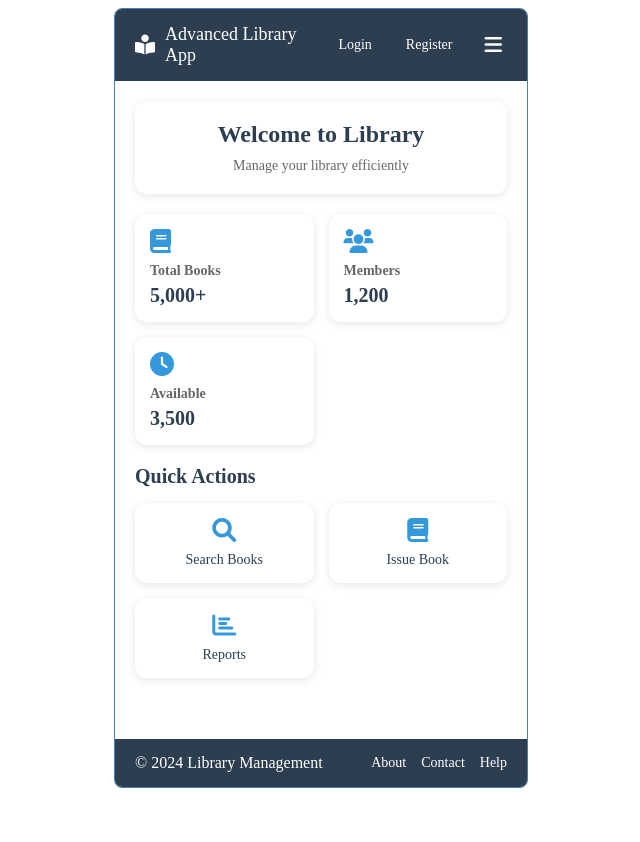
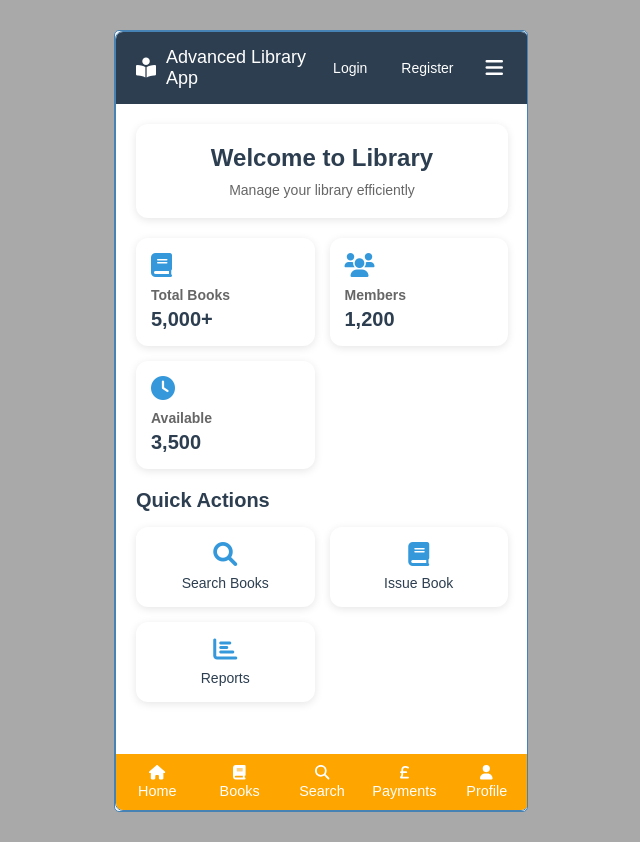
Before and after one commit to ashnanoushad2000/AML_SSE_Ashna, an Angular app: page /home in a window 1280 px wide. Shown: the whole page, without its empty margins (319-959 px from the left). Before the commit the page ends 800 px from the top, so only its background shows below. Built offline with nearby package versions, Linux system fonts and the light colour scheme.

Commit message:
Fixed Bugs

```diff
--- a/src/app/app.routes.ts
+++ b/src/app/app.routes.ts
@@ -1,48 +1,16 @@
-// import { Routes, RouterModule} from '@angular/router';
-// import { LoginPageComponent } from './components/login-page/login-page.component';
-// import { RegistrationPageComponent } from './components/registration-page/registration-page.component';
-// import { HomeComponent } from './components/home/home.component';
 
-// export const routes: Routes = [{
-//     path: '', component: LoginPageComponent},
-//     { path: 'registration-page', component: RegistrationPageComponent
-//     },
-
-//      {
-//          path: 'home', component: HomeComponent
-//      }
-// ];
-
-// Imports: [LoginPageComponent, RouterModule.forRoot(routes, {enableTracing: true})]
-
-
-import { Routes } from '@angular/router';
+import { Routes, RouterModule} from '@angular/router';
 import { LoginPageComponent } from './components/login-page/login-page.component';
 import { RegistrationPageComponent } from './components/registration-page/registration-page.component';
-import { HomeComponent } from './components/home/home.component';
 import { HeaderComponent } from './components/header/header.component';
 import { PaymentsComponent } from './components/payments/payments.component';
 import { StaffLoginComponent } from './components/staff-login/staff-login.component';
 import { SingleMediaAdditionComponent } from './components/single-media-addition/single-media-addition.component';
+import { HomeComponent } from './components/home/home.component';
 
-
-export const routes: Routes = [
-    {
-        path: '',
-        redirectTo: 'login',
-        pathMatch: 'full'  // Redirects empty path to login
-    },
-    {
-        path: 'login',
-        component: LoginPageComponent
-    },
-    {
-        path: 'registration-page',
-        component: RegistrationPageComponent
-    },
-    {
-        path: 'home',
-        component: HomeComponent
+export const routes: Routes = [{
+    path: '', component: LoginPageComponent},
+    { path: 'registration-page', component: RegistrationPageComponent
     },
     {
         path: 'payments', component: PaymentsComponent
@@ -52,5 +20,10 @@ export const routes: Routes = [
     },
     {
         path: 'single-media-addition', component: SingleMediaAdditionComponent
+    },
+    {
+        path: 'home', component: HomeComponent
     }
 ];
+
+Imports: [LoginPageComponent, RouterModule.forRoot(routes, {enableTracing: true})]
--- a/src/app/components/home/home.component.css
+++ b/src/app/components/home/home.component.css
@@ -298,3 +298,7 @@ body {
         display: none;
     }
 }
+
+.organizer{
+    overflow: hidden;
+}
--- a/src/app/components/home/home.component.html
+++ b/src/app/components/home/home.component.html
@@ -1,3 +1,4 @@
+<div class="organizer">
 <div class="container">
     <!-- Header -->
     <header class="app-header">
@@ -86,8 +87,10 @@
         </section>
     </main>
 
+    <app-footer></app-footer>
+
     <!-- Footer -->
-    <footer class="app-footer">
+    <!-- <footer class="app-footer">
         <div class="footer-content">
             <p>&copy; 2024 Library Management</p>
             <div class="footer-links">
@@ -96,5 +99,6 @@
                 <a href="#">Help</a>
             </div>
         </div>
-    </footer>
+    </footer> -->
 </div>
+</div>
--- a/src/app/components/home/home.component.ts
+++ b/src/app/components/home/home.component.ts
@@ -1,11 +1,12 @@
 import { Component } from '@angular/core';
 import { RouterModule } from '@angular/router';
 import { CommonModule } from '@angular/common';
+import { FooterComponent } from "../footer/footer.component";
 
 @Component({
   selector: 'app-home',
   standalone: true,
-  imports: [RouterModule, CommonModule],
+  imports: [RouterModule, CommonModule, FooterComponent],
   templateUrl: './home.component.html',
   styleUrl: './home.component.css'
 })
--- a/src/styles.css
+++ b/src/styles.css
@@ -1,4 +1,3 @@
- /* You can add global styles to this file, and also import other style files
 * {
   box-sizing: border-box;
   margin: 0;
```
